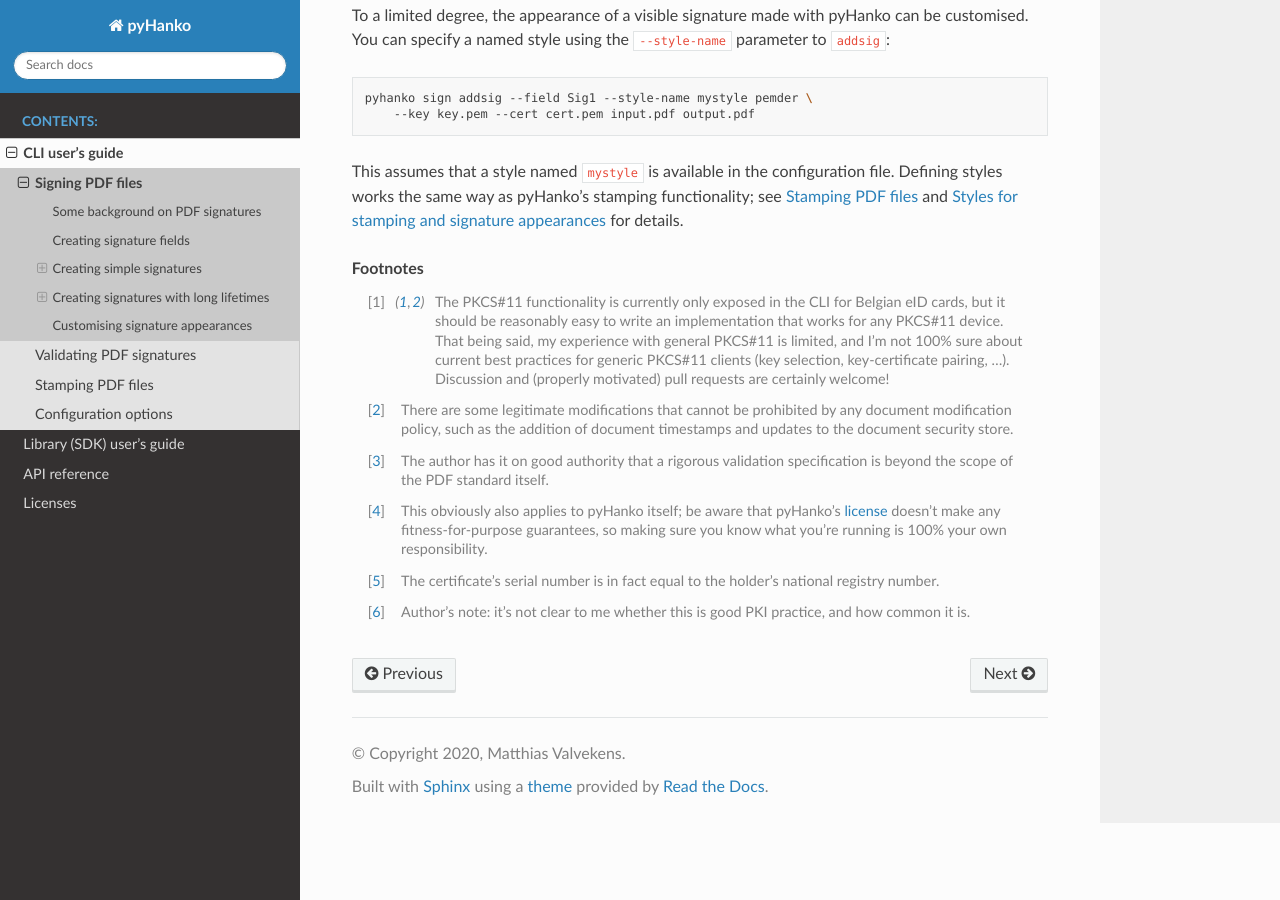
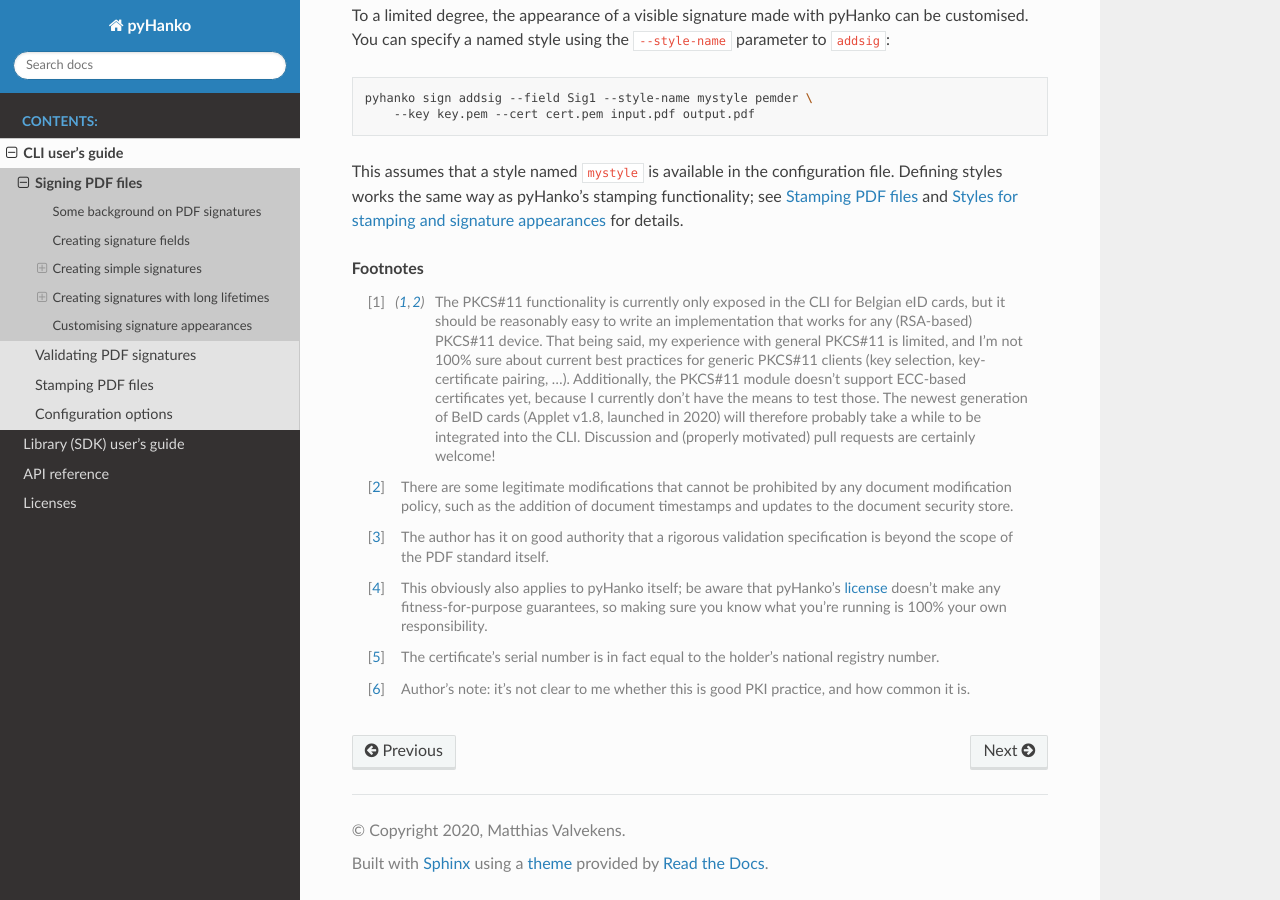
Before and after one commit to MatthiasValvekens/pyHanko, a Sphinx documentation site: the page built from docs/cli-guide/signing.rst, in a window 1280 px wide and 900 px high, scrolled down 8174 px. Built offline with Sphinx 7.4.7 and the Read the Docs theme 2.0.0, drawn with Linux system fonts in a browser that asks for light colours.

Commit message:
Explain level of ECDSA support in docs

```diff
--- a/docs/cli-guide/signing.rst
+++ b/docs/cli-guide/signing.rst
@@ -444,10 +444,14 @@
 .. [#pkcs11]
     The PKCS#11 functionality is currently only exposed in the CLI for
     Belgian eID cards, but it should be reasonably easy to write an
-    implementation that works for any PKCS#11 device. That being said,
-    my experience with general PKCS#11 is limited, and I'm not 100% sure about
-    current best practices for generic PKCS#11 clients (key selection,
-    key-certificate pairing, ...).
+    implementation that works for any (RSA-based) PKCS#11 device.
+    That being said, my experience with general PKCS#11 is limited, and I'm not
+    100% sure about current best practices for generic PKCS#11 clients
+    (key selection, key-certificate pairing, ...).
+    Additionally, the PKCS#11 module doesn't support ECC-based certificates yet,
+    because I currently don't have the means to test those.
+    The newest generation of BeID cards (Applet v1.8, launched in 2020) will
+    therefore probably take a while to be integrated into the CLI.
     Discussion and (properly motivated) pull requests are certainly welcome!
 .. [#modpolexceptions]
     There are some legitimate modifications that cannot be prohibited by
```
Also changed, not shown: README.md (+1 -1 lines), 1 other file.
